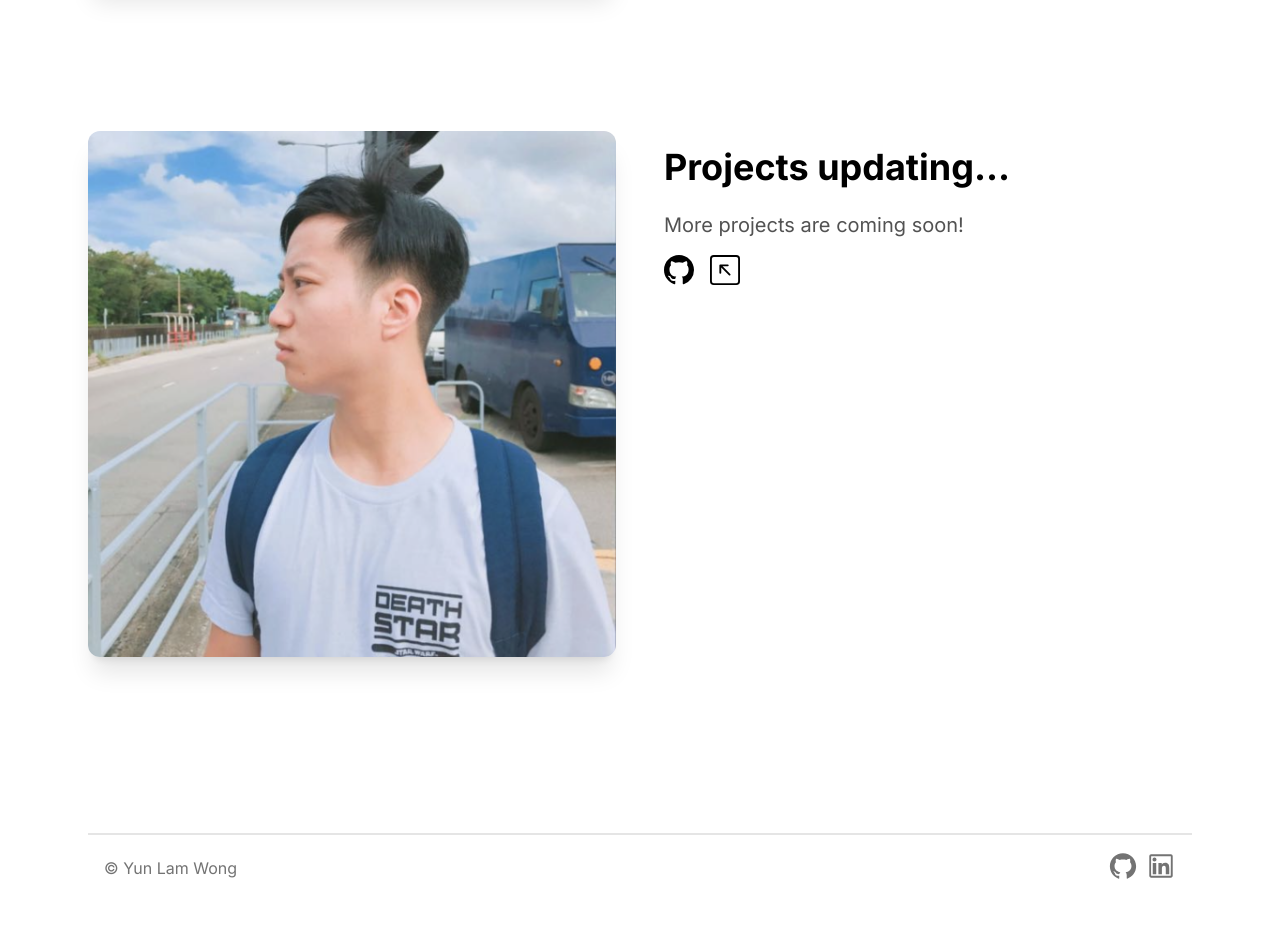
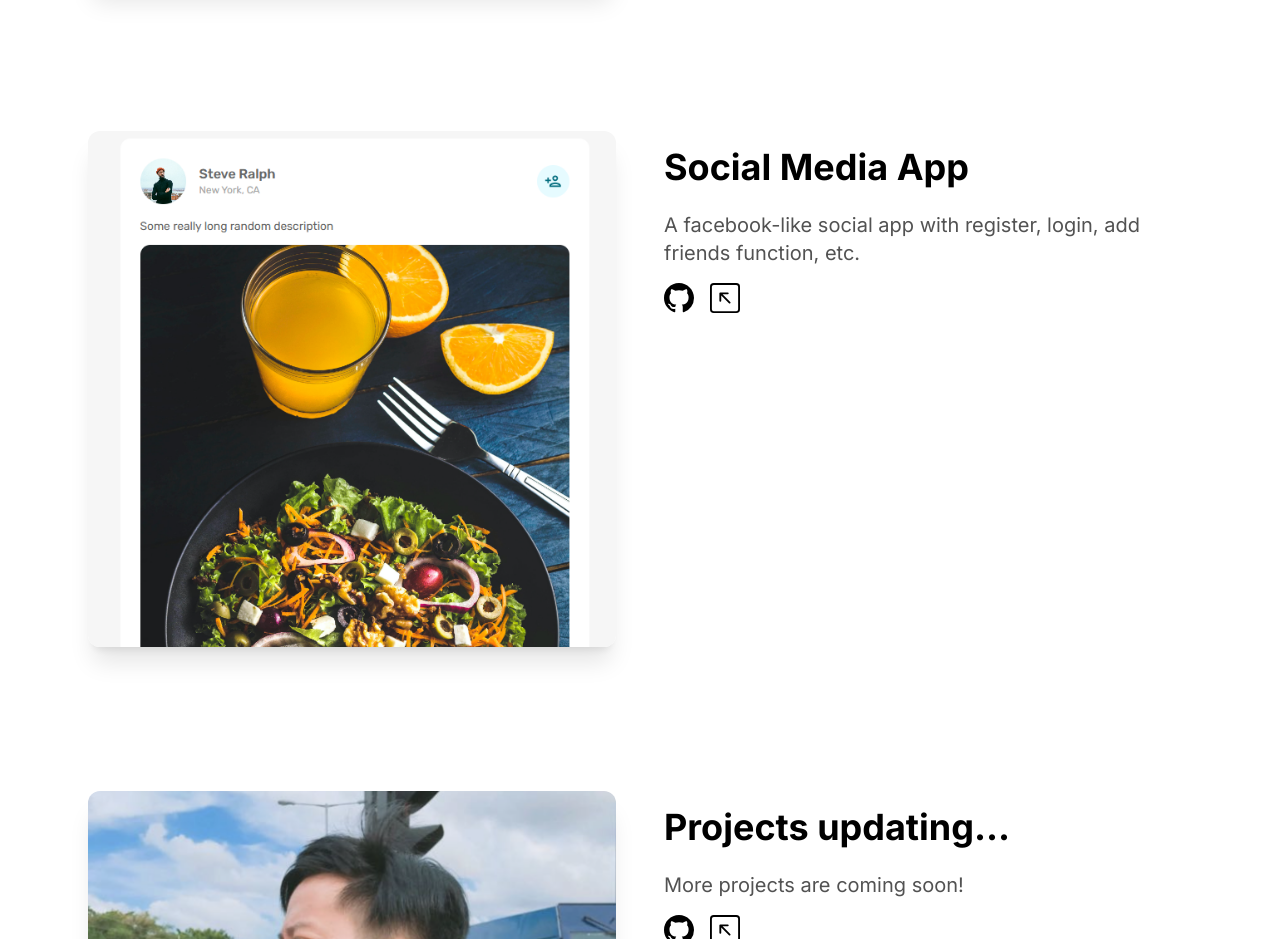
Before and after one commit to wongyunlam/tailwindcss-and-nextjs-portfolio, a Next.js app: page / in a window 1280 px wide. Shown: the part 2520-3459 px from the top of the page. Before the commit the page ends 3421 px from the top, so only its background shows below. Built offline with nearby package versions, Linux system fonts and the light colour scheme.

Commit message:
add project - social media

```diff
--- a/components/ProjectSection.tsx
+++ b/components/ProjectSection.tsx
@@ -12,6 +12,14 @@ const projects = [
         image: '/carhub.png',
         github: 'https://github.com/wongyunlam/car-showcase',
         link: 'https://car-showcase-nine-alpha.vercel.app/',
+    },
+    {
+        name: 'Social Media App',
+        description:
+            'A facebook-like social app with register, login, add friends function, etc.',
+        image: '/2023-09-20 202338.png',
+        github: 'https://github.com/wongyunlam/mern-social-media__frontend',
+        link: 'https://mern-social-media-frontend-murex.vercel.app//',
     },
     {
         name: 'Projects updating...',
```
Also changed, not shown: public/2023-09-20 202338.png (added).
